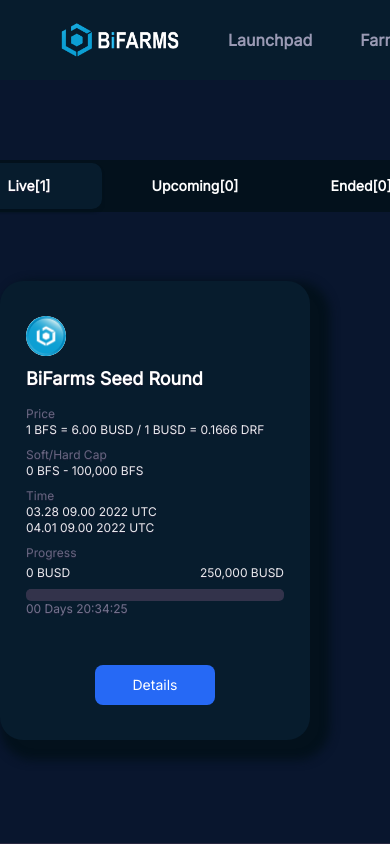
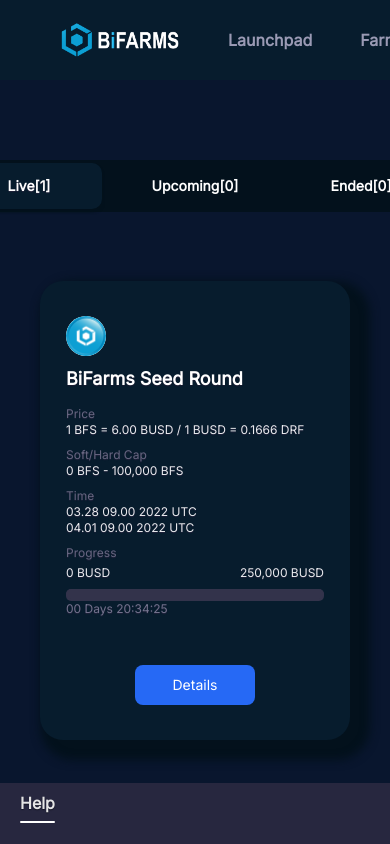
Before and after one commit to bifarmsnetwork/bifarms-dapp, a React (Create React App) app: page / in a window 390 px wide. Shown: the top 844 px of the page. Built offline with nearby package versions, Linux system fonts and the light colour scheme.

Commit message:
Made few style changes

```diff
--- a/src/App.css
+++ b/src/App.css
@@ -6,7 +6,7 @@
   /* background-color: #071C2D; */
 }
 
-@media screen and (max-width: 750px) {
+@media screen and (max-width: 500px) {
   #root {
     width: auto;
     margin: 0;
--- a/src/components/Launchpad/Launchpad.css
+++ b/src/components/Launchpad/Launchpad.css
@@ -1,5 +1,5 @@
 .ido {
-
+    display: block;
 }
 
 .tabs-container {
@@ -271,3 +271,15 @@
     color: #fff;
     background-image: linear-gradient(180deg , #2669f5 , #2669f5);
 }
+
+
+@media screen and (max-width:700px) {
+    .ido {
+        display: block;
+    }
+    .item {
+        margin: auto;
+        align-self: center;
+        justify-content: center;
+    }
+}
```
